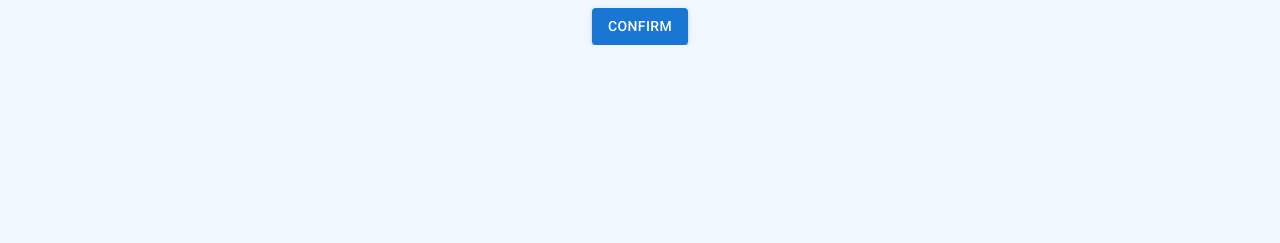
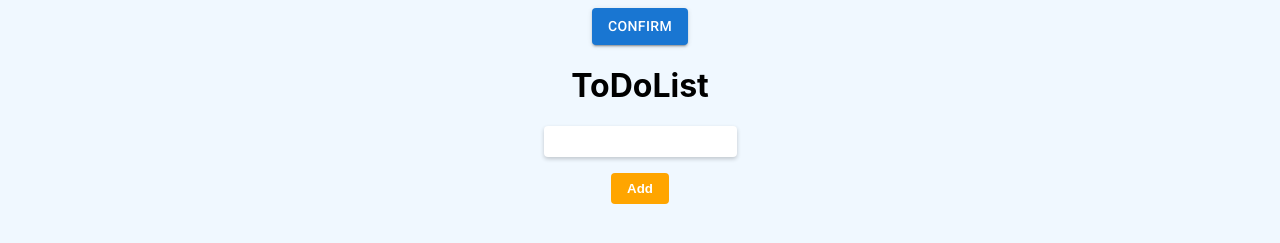
Before and after one commit to Balora1231/tehnologiiweb, a React (Create React App) app: page / in a window 1280 px wide. Shown: the part 821-1064 px from the top of the page. Before the commit the page ends 866 px from the top, so only its background shows below. Built offline with nearby package versions, Linux system fonts and the light colour scheme.

Commit message:
creat lab 5

```diff
--- a/package.json
+++ b/package.json
@@ -12,6 +12,8 @@
     "@testing-library/user-event": "^13.5.0",
     "react": "^18.2.0",
     "react-dom": "^18.2.0",
+    "react-router": "^6.9.0",
+    "react-router-dom": "^6.9.0",
     "react-scripts": "5.0.1",
     "web-vitals": "^2.1.4"
   },
--- a/public/index.html
+++ b/public/index.html
@@ -10,39 +10,14 @@
       content="Web site created using create-react-app"
     />
     <link rel="apple-touch-icon" href="%PUBLIC_URL%/logo192.png" />
-    <!--
-      manifest.json provides metadata used when your web app is installed on a
-      user's mobile device or desktop. See https://developers.google.com/web/fundamentals/web-app-manifest/
-    -->
     <link rel="manifest" href="%PUBLIC_URL%/manifest.json" />
     <link rel="stylesheet" href="https://fonts.googleapis.com/css?family=Roboto:300,400,500,700&display=swap" />
     <link rel="stylesheet" href="https://fonts.googleapis.com/icon?family=Material+Icons"/>
-
-
-    <!--
-
-      Notice the use of %PUBLIC_URL% in the tags above.
-      It will be replaced with the URL of the `public` folder during the build.
-      Only files inside the `public` folder can be referenced from the HTML.
-
-      Unlike "/favicon.ico" or "favicon.ico", "%PUBLIC_URL%/favicon.ico" will
-      work correctly both with client-side routing and a non-root public URL.
-      Learn how to configure a non-root public URL by running `npm run build`.
-    -->
-    <title>React App</title>
+    <title>Ciloci Pavel</title>
   </head>
   <body>
     <noscript>You need to enable JavaScript to run this app.</noscript>
     <div id="root"></div>
-    <!--
-      This HTML file is a template.
-      If you open it directly in the browser, you will see an empty page.
 
-      You can add webfonts, meta tags, or analytics to this file.
-      The build step will place the bundled scripts into the <body> tag.
-
-      To begin the development, run `npm start` or `yarn start`.
-      To create a production bundle, use `npm run build` or `yarn build`.
-    -->
   </body>
 </html>
--- a/src/App.css
+++ b/src/App.css
@@ -1,5 +1,6 @@
 body{
     background-color: aliceblue;
+
 }
 .items {
 
--- a/src/App.js
+++ b/src/App.js
@@ -1,13 +1,16 @@
 import './App.css';
 
 import RecipeReviewCard from "./componets/card";
-
 import ButtonBase from "./componets/button";
 import CountrySelect from "./componets/numberinput";
 import Asynchronous from "./componets/cardlist2";
 import DisabledOptions from "./componets/cardlist3";
+import TodoList from "./componets/toDoList";
+
 function App() {
   return (
+      <div>
+
       <div className='items'>
       <div>
    <h1 className='items'>Menu</h1>
@@ -44,10 +47,12 @@ function App() {
               </div>
       </div>
           </div>
+          <div>
+            <TodoList/>
+          </div>
+      </div>
 
-
-
-  );
+          );
 }
 
 export default App;
--- a/src/componets/button.js
+++ b/src/componets/button.js
@@ -1,12 +1,10 @@
 import {useState} from "react";
 import Button from '@mui/material/Button';
-
 export default function BasicButtons(props) {
     const [message] = useState('')
     const handleClick = event => {
         event.preventDefault();
 
-        // 👇️ value of input field
         console.log('handleClick 👉️', message);
         alert("Privet")
     };
--- a/src/componets/numberinput.js
+++ b/src/componets/numberinput.js
@@ -3,7 +3,7 @@ import Box from '@mui/material/Box';
 import TextField from '@mui/material/TextField';
 import Autocomplete from '@mui/material/Autocomplete';
 
-export default function CountrySelect(props) {
+export default function CountrySelect() {
     return (
         <Autocomplete
             id="country-select-demo"
--- /dev/null
+++ b/src/componets/toDoList.js
@@ -0,0 +1,55 @@
+import React, { useState, useEffect } from 'react';
+import './todolist.css'
+export default  function TodoList() {
+    const [items, setItems] = useState([]);
+    const [inputValue, setInputValue] = useState('');
+    const [isDeleting, setIsDeleting] = useState(false);
+
+    useEffect(() => {
+        const storedItems = JSON.parse(localStorage.getItem('todo-items'));
+        if (storedItems) {
+            setItems(storedItems);
+        }
+    }, []);
+
+    const handleAddItem = () => {
+        if (inputValue) {
+            const newItems = [...items, inputValue];
+            setItems(newItems);
+            setInputValue('');
+            localStorage.setItem('todo-items', JSON.stringify(newItems));
+        }
+    };
+
+    const handleDeleteItem = (index) => {
+        setIsDeleting(true);
+        setTimeout(() => {
+            const newItems = [...items];
+            newItems.splice(index, 1);
+            setItems(newItems);
+            localStorage.setItem('todo-items', JSON.stringify(newItems));
+            setIsDeleting(false);
+        }, 2000);
+    };
+
+
+
+    return (
+        <div className="todo-list">
+            <h1 className="texttodo">ToDoList</h1>
+            <input className="todo-input" value={inputValue} onChange={(e) => setInputValue(e.target.value)} />
+            <button className="todo-add-btn" onClick={handleAddItem}>Add</button>
+            <ul>
+                {items.map((item, index) => (
+                    <li key={index} className="todo-item">
+                        {item}
+                        <button onClick={() => handleDeleteItem(index)}>
+                            {isDeleting && <div className="spinner"></div>}
+                            {!isDeleting && 'Delete'}
+                        </button>
+                    </li>
+                ))}
+            </ul>
+        </div>
+    );
+}
--- /dev/null
+++ b/src/componets/todolist.css
@@ -0,0 +1,74 @@
+.todo-list {
+    display: flex;
+    flex-direction: column;
+    align-items: center;
+}
+.texttodo{
+    text-align: center;
+}
+
+.todo-input {
+    margin-bottom: 16px;
+    padding: 8px;
+    border: none;
+    border-radius: 4px;
+    box-shadow: 0 2px 4px rgba(0, 0, 0, 0.2);
+    outline: none;
+}
+
+.todo-add-btn {
+    margin-bottom: 16px;
+    padding: 8px 16px;
+    background-color: orange;
+    border: none;
+    border-radius: 4px;
+    color: white;
+    font-weight: bold;
+    cursor: pointer;
+    transition: background-color 0.2s ease-in-out;
+}
+
+.todo-add-btn:hover {
+    background-color: darkorange;
+}
+
+.todo-item {
+    display: flex;
+    align-items: center;
+    margin-bottom: 8px;
+    padding: 8px;
+    background-color: #cacae3;
+    border-radius: 4px;
+    color: white;
+}
+
+.todo-item button {
+    margin-left: 8px;
+    padding: 4px 8px;
+    background-color: orange;
+    display: flex;
+    justify-content: flex-end;
+    color: white;
+    font-weight: bold;
+    cursor: pointer;
+    transition: background-color 0.2s ease-in-out;
+}
+
+.todo-item button:hover {
+    background-color: darkorange;
+}
+.spinner {
+    display: inline-block;
+    border: 2px solid rgba(0, 0, 0, 0.1);
+    border-top: 2px solid #007bff;
+    border-radius: 50%;
+    width: 16px;
+    height: 16px;
+    animation: spin 1s ease-in-out infinite;
+}
+
+@keyframes spin {
+    to {
+        transform: rotate(360deg);
+    }
+}
```
Also changed, not shown: 1 other file (tests, documents, lock files or other folders).
